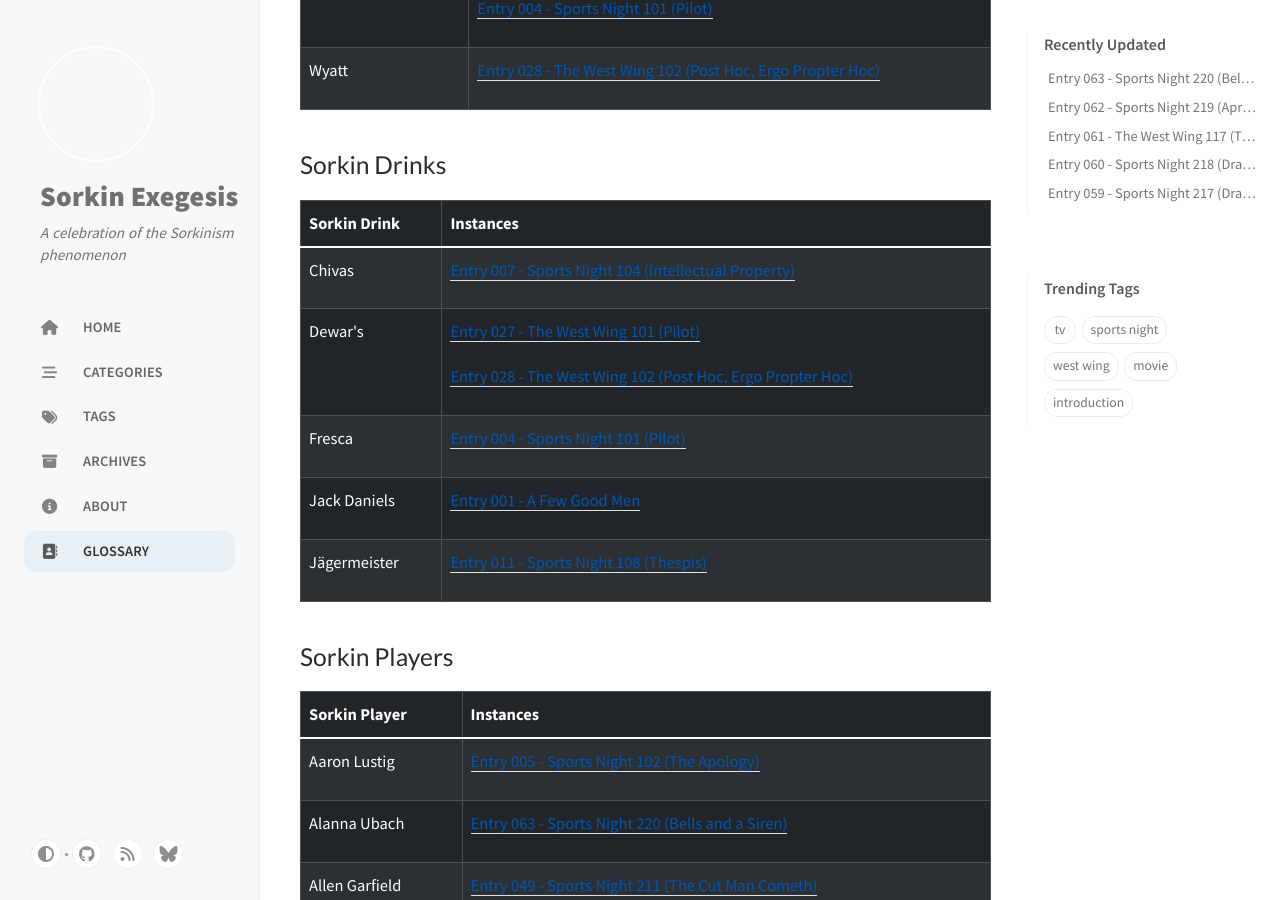
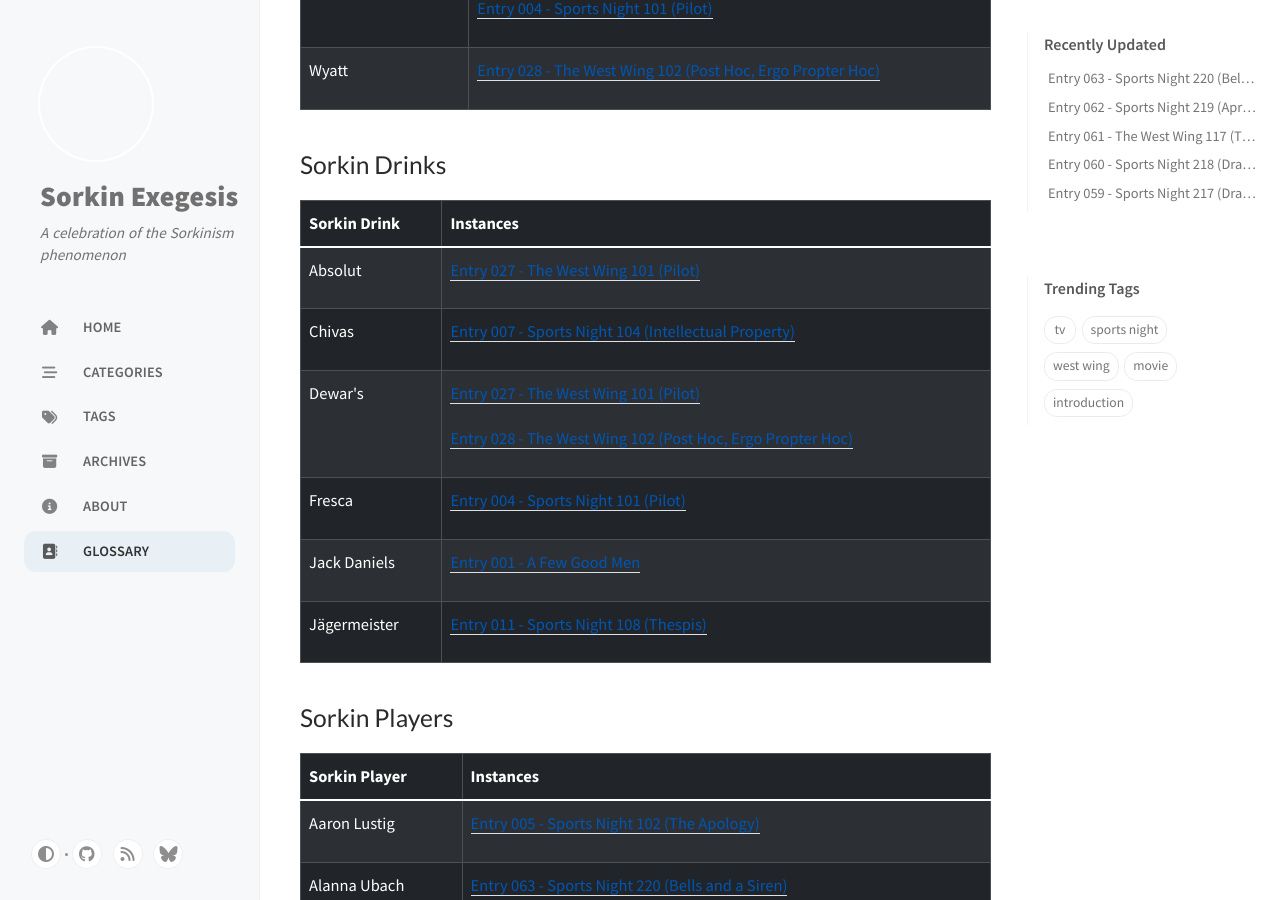
Before and after one commit to sykesjd/sorkin-exegesis, a Jekyll site: the page built from _tabs/glossary.md, in a window 1280 px wide and 900 px high, scrolled down 43328 px. Built offline with Jekyll 4.4.1, drawn with Linux system fonts in a browser that asks for light colours; cached includes are drawn as plain includes; comment, search, counter and statistics services are not loaded.

Commit message:
The first step to solving a problem is admitting you have one

```diff
--- a/_posts/2025-08-08-west-wing-101.md
+++ b/_posts/2025-08-08-west-wing-101.md
@@ -27,6 +27,8 @@ Thus Mr. Sorkin went on to write a pilot script for a show called _The West Wing
 For one, there's only one rename between script and episode: Leo McGarry was originally named Leo Jacobi in the pilot script, in a move that further establishes Aaron Sorkin's credential as a writer primarily interested in the music of spoken word given the identical syllable structure of the two surnames. For two, the plot did not get a massive rewrite in any capacity like the _Sports Night_ pilot received, which meant considerably more of the original dialogue survived — a fact that did not escape many who originally watched the pilot with advance knowledge of the pilot script. There are a few points where dialogue got rearranged between script and shoot — for the better, I'd argue — but the song is largely the same.
 
 That isn't to say there aren't _any_ major changes, however — like with the _Sports Night_ pilot, the pilot for _The West Wing_ had one of its characters rewritten almost entirely. Unlike the character change with _Sports Night_, however, the character rewrite herein isn't a positive change for the character, but rather perhaps a dark portent of things to come from this character throughout the first season. Whether or not the character deserves what they got is certainly a matter for debate, but I suspect my part in that discussion will have to wait until we get to the end of the season. For now, it's time to get into this first episode.
+
+### NEW Sorkin Drink: Absolut
 
 ### NEW Sorkin Drink: Dewar's
 
```
